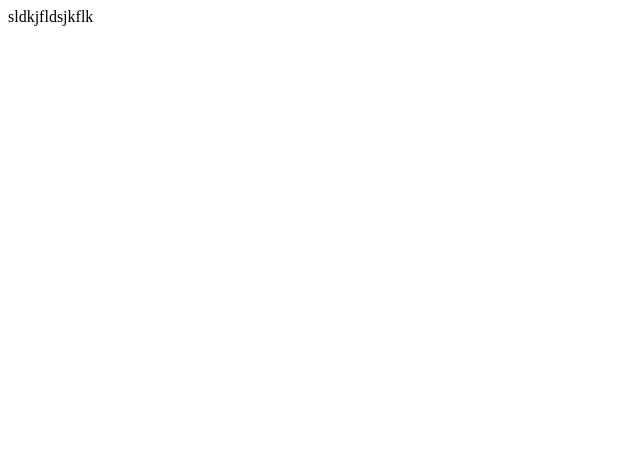
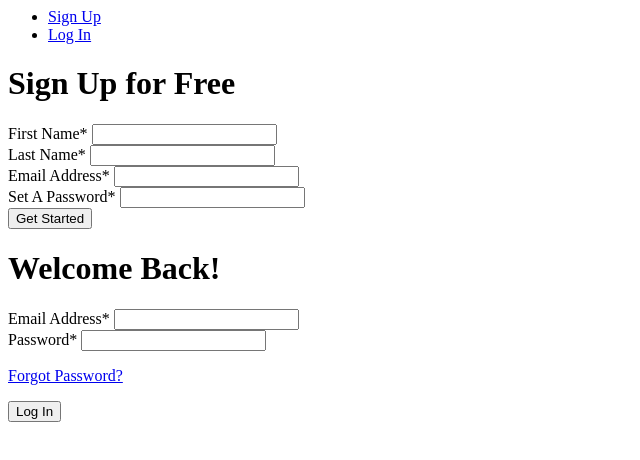
Before and after one commit to shakti591/Innovation, a plain HTML site: page index.html in a window 1280 px wide. Shown: the whole page, without its empty margins (0-640 px from the left). Drawn offline with Linux system fonts and the light colour scheme.

Commit message:
Add files via upload

```diff
--- a/index.html
+++ b/index.html
@@ -1,5 +1,79 @@
-<html>
-<body>
-<hd>sldkjfldsjkflk</hd>
-</body>
-</html>
+<div class="form">
+
+      <ul class="tab-group">
+        <li class="tab active"><a href="#signup">Sign Up</a></li>
+        <li class="tab"><a href="#login">Log In</a></li>
+      </ul>
+
+      <div class="tab-content">
+        <div id="signup">
+          <h1>Sign Up for Free</h1>
+
+          <form action="/" method="post">
+
+          <div class="top-row">
+            <div class="field-wrap">
+              <label>
+                First Name<span class="req">*</span>
+              </label>
+              <input type="text" required autocomplete="off" />
+            </div>
+
+            <div class="field-wrap">
+              <label>
+                Last Name<span class="req">*</span>
+              </label>
+              <input type="text"required autocomplete="off"/>
+            </div>
+          </div>
+
+          <div class="field-wrap">
+            <label>
+              Email Address<span class="req">*</span>
+            </label>
+            <input type="email"required autocomplete="off"/>
+          </div>
+
+          <div class="field-wrap">
+            <label>
+              Set A Password<span class="req">*</span>
+            </label>
+            <input type="password"required autocomplete="off"/>
+          </div>
+
+          <button type="submit" class="button button-block"/>Get Started</button>
+
+          </form>
+
+        </div>
+
+        <div id="login">
+          <h1>Welcome Back!</h1>
+
+          <form action="/" method="post">
+
+            <div class="field-wrap">
+            <label>
+              Email Address<span class="req">*</span>
+            </label>
+            <input type="email"required autocomplete="off"/>
+          </div>
+
+          <div class="field-wrap">
+            <label>
+              Password<span class="req">*</span>
+            </label>
+            <input type="password"required autocomplete="off"/>
+          </div>
+
+          <p class="forgot"><a href="#">Forgot Password?</a></p>
+
+          <button class="button button-block"/>Log In</button>
+
+          </form>
+
+        </div>
+
+      </div><!-- tab-content -->
+
+</div> <!-- /form -->
```
